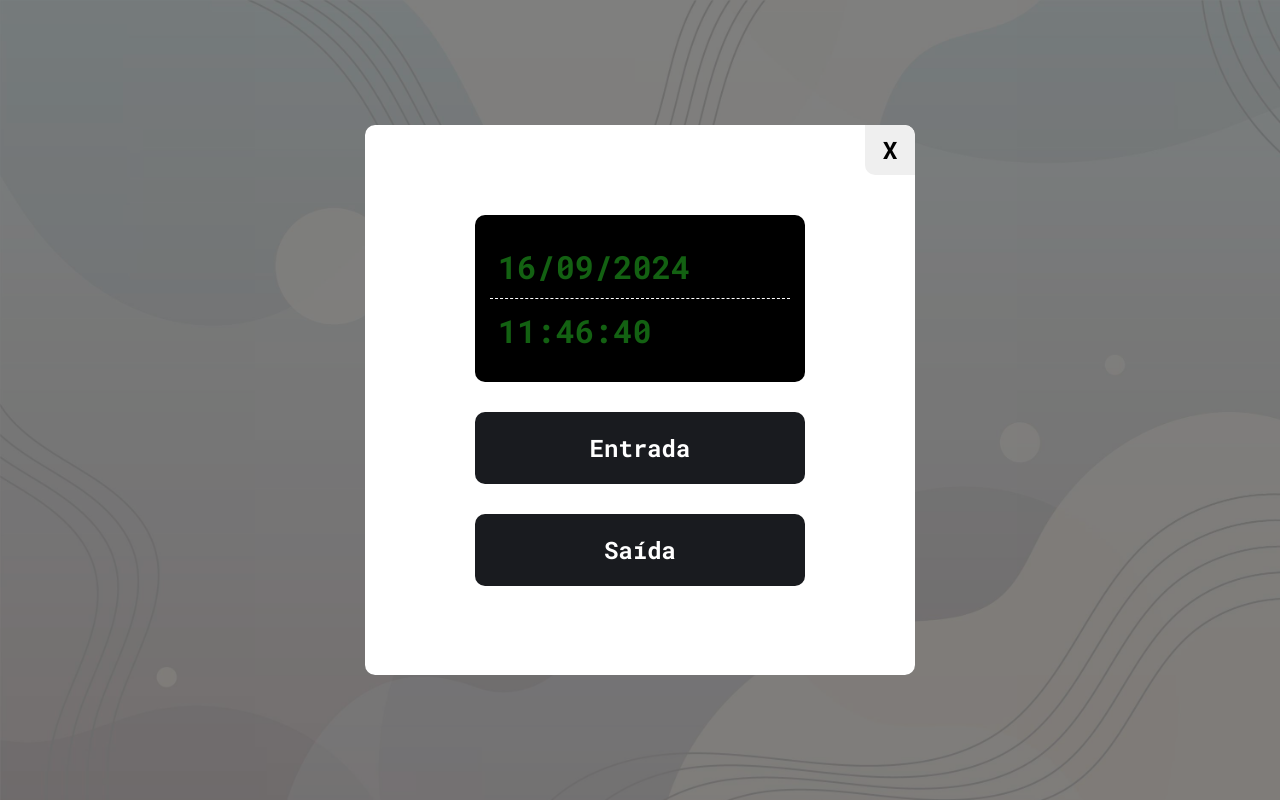
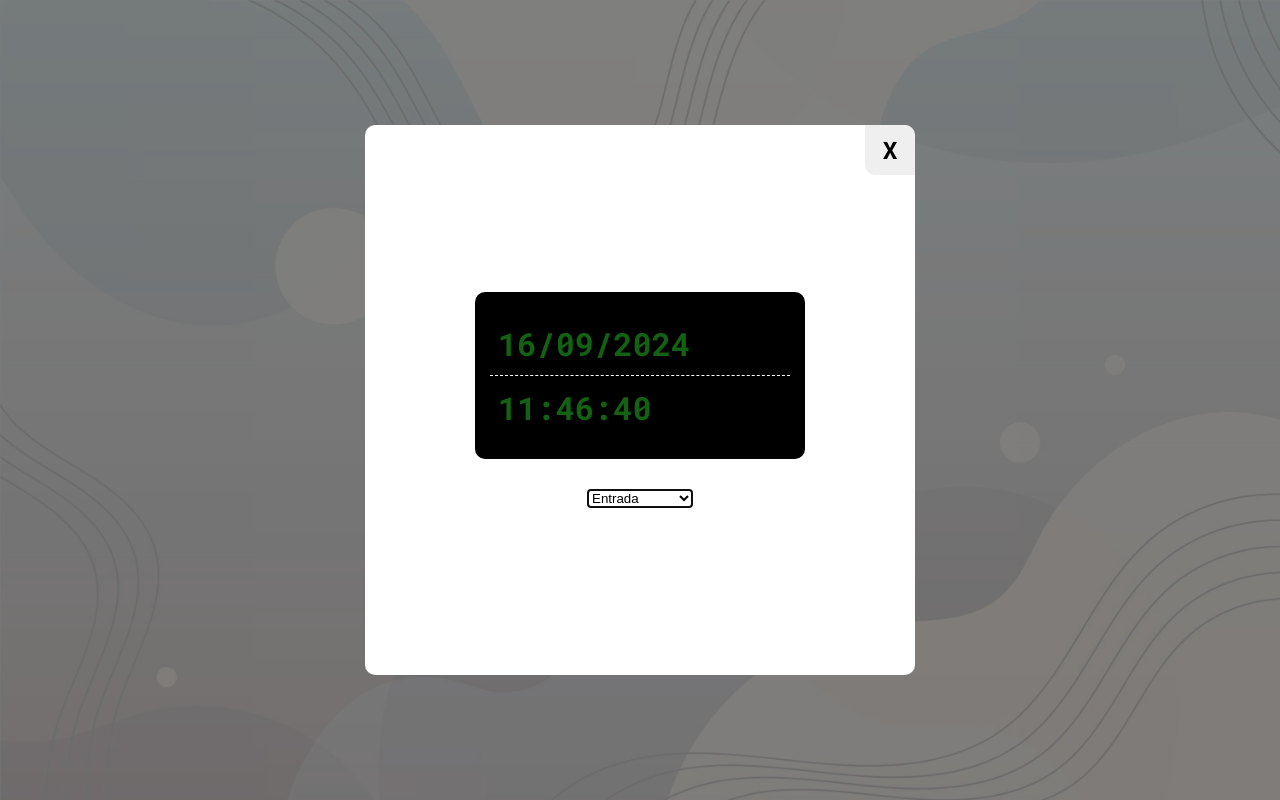
Before and after one commit to eznrr/controle_ponto_cc, a plain HTML site: page index.html in a window 1280 px wide. Both pictures are taken after a click on the button "Registrar ponto". Drawn offline with Linux system fonts and the light colour scheme.

Commit message:
mudando os botoes para select

```diff
--- a/index.html
+++ b/index.html
@@ -23,8 +23,12 @@
                     <p id="dialog-data">data</p>
                     <p id="dialog-hora">hora</p>
                 </div>
-                <button id="btn-dialog-entrada">Entrada</button>
-                <button id="btn-dialog-saida">Saída</button>
+                <select name="" id="">
+                    <option id="btn-dialog-entrada" value="">Entrada</option>
+                    <option id="btn-dialog-intervalo" value="">Intervalo</option>
+                    <option id="btn-dialog-volta" value="">Volta intervalo</option>
+                    <option id="btn-dialog-saida" value="">Saida</option>
+                </select>
             </div>
             <button id="btn-dialog-close">X</button>
         </dialog>
```
